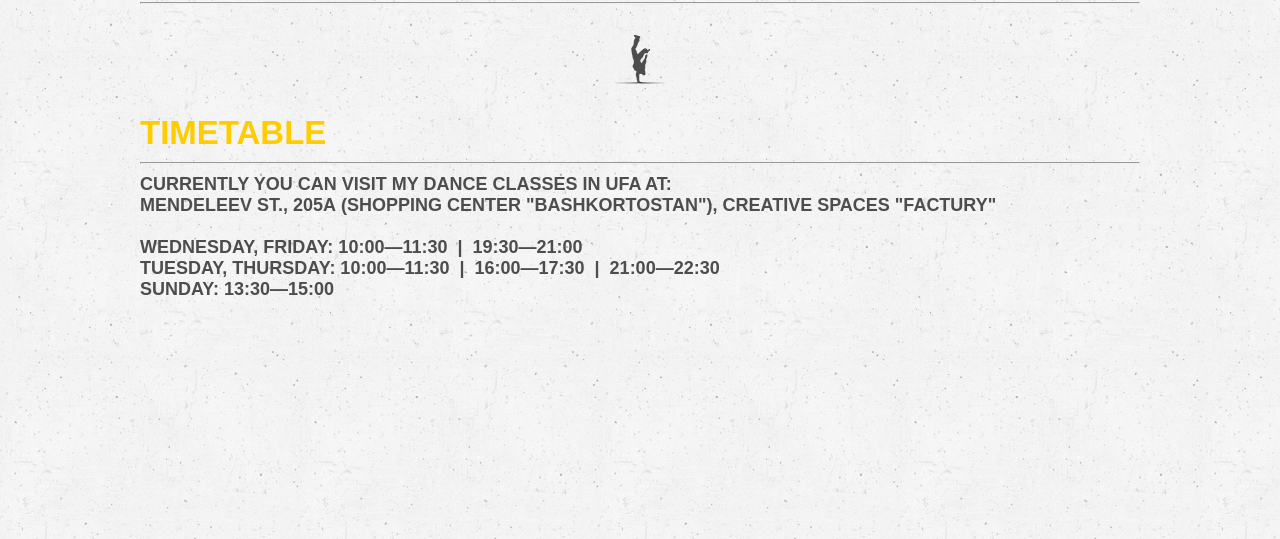
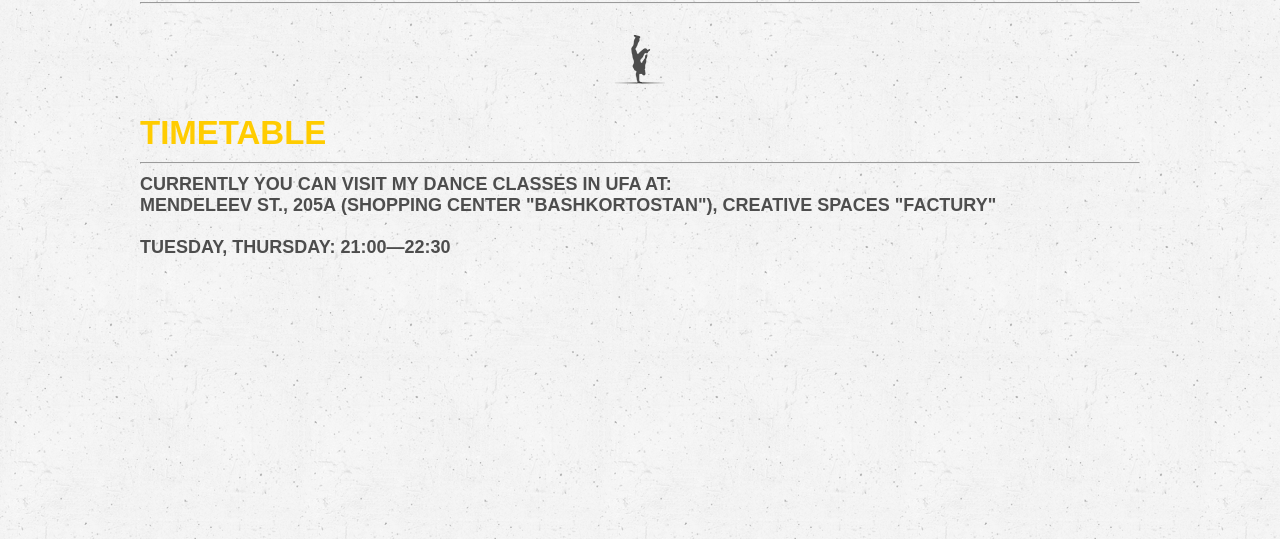
Before and after one commit to lcdswat/arturkhabirov, a PHP site: page /?lang=en in a window 1280 px wide. Shown: the part 2642-3181 px from the top of the page. Run offline with PHP 8.4, Linux system fonts and the light colour scheme; some libraries are stand-ins or nearby versions.

Commit message:
Поправил расписание

```diff
--- a/shedule_en.php
+++ b/shedule_en.php
@@ -1,8 +1,8 @@
 <span class="text-21">CURRENTLY YOU CAN VISIT MY DANCE CLASSES IN UFA AT:<br>
 MENDELEEV ST., 205А (SHOPPING CENTER "BASHKORTOSTAN"), CREATIVE SPACES "FACTURY"<br><br>
-WEDNESDAY, FRIDAY: 10:00—11:30&nbsp;&nbsp;|&nbsp;&nbsp;19:30—21:00<br />
-TUESDAY, THURSDAY: 10:00—11:30&nbsp;&nbsp;|&nbsp;&nbsp;16:00—17:30&nbsp;&nbsp;|&nbsp;&nbsp;21:00—22:30<br />
- SUNDAY: 13:30—15:00<br />
+<!-- WEDNESDAY, FRIDAY: 10:00—11:30&nbsp;&nbsp;|&nbsp;&nbsp;19:30—21:00<br /> -->
+TUESDAY, THURSDAY: <!-- 10:00—11:30&nbsp;&nbsp;|&nbsp;&nbsp;16:00—17:30&nbsp;&nbsp;|&nbsp;&nbsp; -->21:00—22:30<br />
+ <!-- SUNDAY: 13:30—15:00<br /> -->
 </span>
 
 <div class="map1">
--- a/shedule_rus.php
+++ b/shedule_rus.php
@@ -1,8 +1,8 @@
 <span class="text-21">НА ДАННЫЙ МОМЕНТ ВЫ МОЖЕТЕ ПОСЕТИТЬ МОИ ЗАНЯТИЯ В УФЕ ПО АДРЕСУ:<br>
 	УЛ. МЕНДЕЛЕЕВА 205А (ТЦ "БАШКОРТОСТАН"), ТВОРЧЕСКИЕ ПРОСТРАНСТВА "ФАКТУРЫ"<br><br>
-	 СРЕДА, ПЯТНИЦА: 10:00—11:30&nbsp;&nbsp;|&nbsp;&nbsp;19:30—21:00<br />
-	 ВТОРНИК, ЧЕТВЕРГ: 10:00—11:30&nbsp;&nbsp;|&nbsp;&nbsp;16:00—17:30&nbsp;&nbsp;|&nbsp;&nbsp;21:00—22:30<br />
-	 ВОСКРЕСЕНЬЕ: 13:30—15:00<br />
+	 <!-- СРЕДА, ПЯТНИЦА: 10:00—11:30&nbsp;&nbsp;|&nbsp;&nbsp;19:30—21:00<br /> -->
+	 ВТОРНИК, ЧЕТВЕРГ: <!-- 10:00—11:30&nbsp;&nbsp;|&nbsp;&nbsp;16:00—17:30&nbsp;&nbsp;|&nbsp;&nbsp; -->21:00—22:30<br />
+	 <!-- ВОСКРЕСЕНЬЕ: 13:30—15:00<br /> -->
 
 </span>
 <div class="map1">
```
